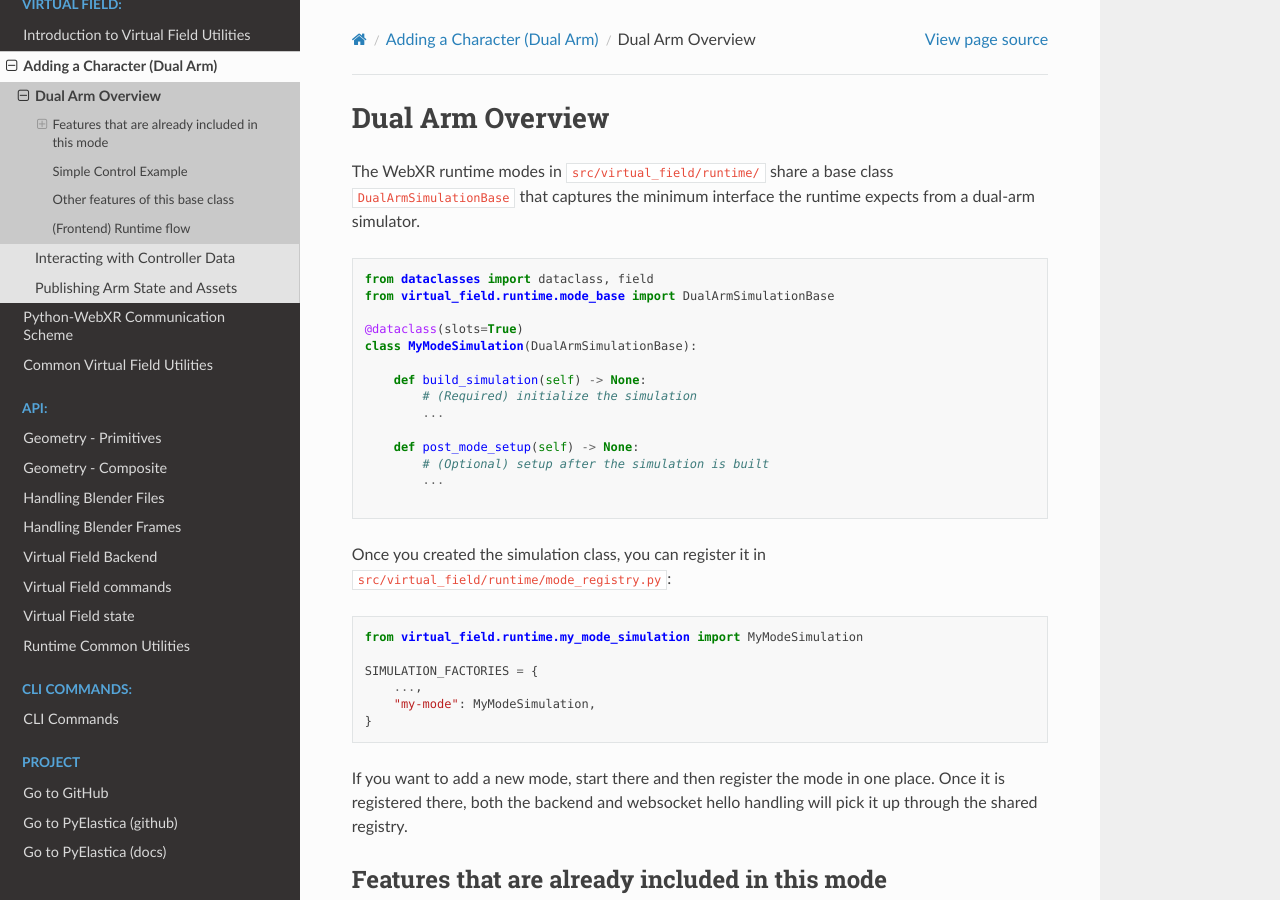
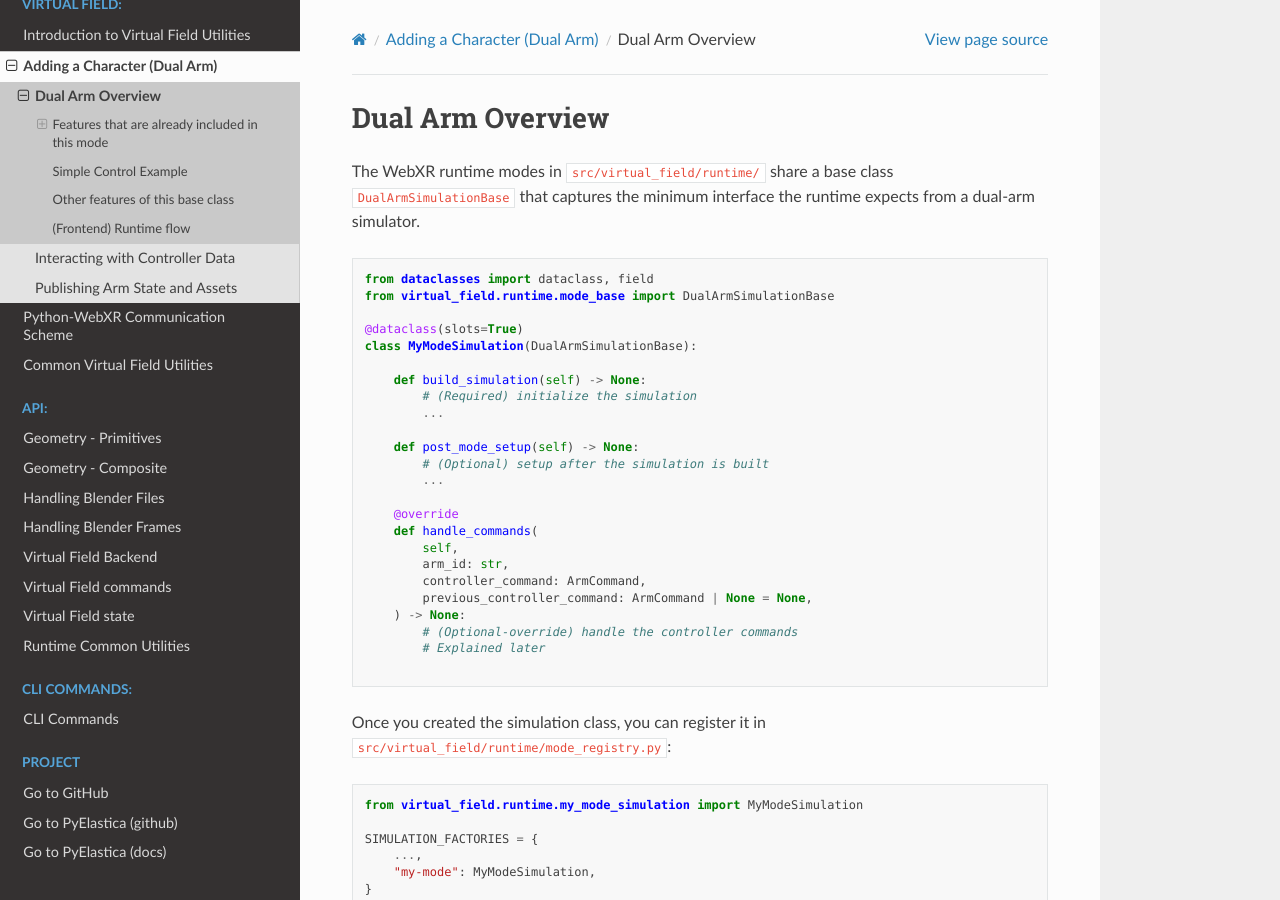
Before and after one commit to GazzolaLab/Blender-Soft-Rod, a Sphinx documentation site: the page built from docs/virtual_field/dual_arm_overview.md, in a window 1280 px wide and 900 px high. Built offline with Sphinx 7.4.7 and the Read the Docs theme 3.1.0, drawn with Linux system fonts in a browser that asks for light colours.

Commit message:
Add handle_commands method to MyModeSimulation class for improved controller command processing in dual arm simulations.

````diff
--- a/docs/virtual_field/dual_arm_overview.md
+++ b/docs/virtual_field/dual_arm_overview.md
@@ -18,6 +18,16 @@ class MyModeSimulation(DualArmSimulationBase):
     def post_mode_setup(self) -> None:
         # (Optional) setup after the simulation is built
         ...
+
+    @override
+    def handle_commands(
+        self,
+        arm_id: str,
+        controller_command: ArmCommand,
+        previous_controller_command: ArmCommand | None = None,
+    ) -> None:
+        # (Optional-override) handle the controller commands
+        # Explained later
 
 ```
 
````
